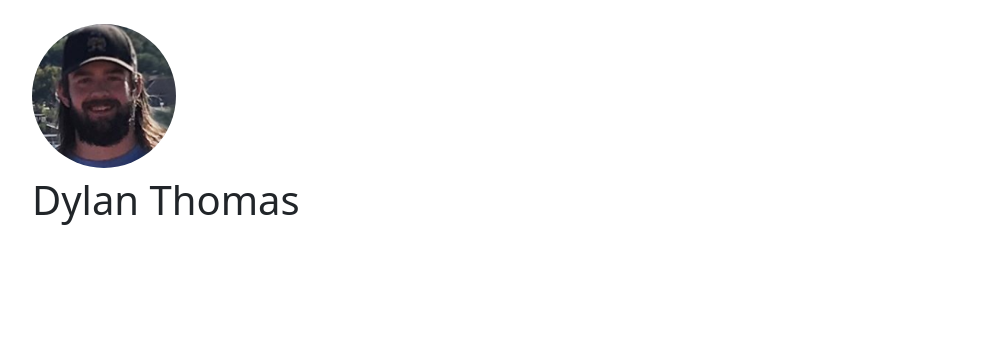
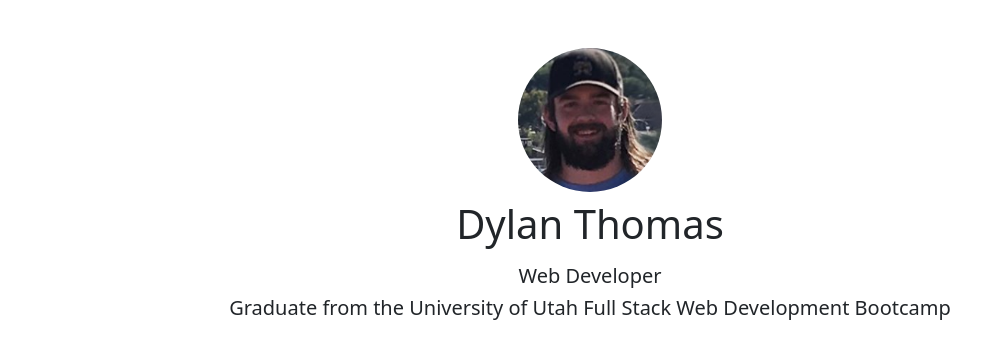
Before and after one commit to thomasdylan/portfolio, a Next.js app: page / in a window 1280 px wide. Shown: the top 358 px of the page, without its empty margins (50-1031 px from the left). Built offline with nearby package versions, Linux system fonts and the light colour scheme.

Commit message:
Added about page

```diff
--- /dev/null
+++ b/components/AvatarDesc.tsx
@@ -0,0 +1,36 @@
+import Avatar from '@mui/material/Avatar'
+import React from 'react'
+import { Container, Row, Col } from "react-bootstrap";
+
+const AvatarDesc = () => {
+  return (
+    <>
+        <Row className='mt-5 pb-2'>
+          <Col className='d-flex justify-content-center'>
+            <Avatar
+              src='/tempAvatar.png'
+              alt='Dylan Thomas'
+              sx={{ width: 144, height: 144 }}
+            />
+          </Col>
+        </Row>
+        <Row className='pb-2'>
+            <Col className='d-flex justify-content-center'>
+              <h1>Dylan Thomas</h1>
+            </Col>
+        </Row>
+        <Row className='d-flex justify-content-center'>
+          <Col className='text-center'>
+            <h5>Web Developer</h5>
+          </Col>
+        </Row>
+        <Row className='d-flex justify-content-center'>
+          <Col className='text-center'>
+            <h5>Graduate from the University of Utah Full Stack Web Development Bootcamp</h5>
+          </Col>
+        </Row>
+    </>
+  )
+}
+
+export default AvatarDesc
--- a/pages/index.tsx
+++ b/pages/index.tsx
@@ -2,6 +2,9 @@ import { Avatar } from '@mui/material'
 import Head from 'next/head'
 import Image from 'next/image'
 import styles from '../styles/Home.module.css'
+
+//Component Imports
+import AvatarDesc from '../components/AvatarDesc'
 
 //React Bootstrap imports
 import { Container, Row, Col } from 'react-bootstrap'
@@ -10,19 +13,8 @@ import { Container, Row, Col } from 'react-bootstrap'
 export default function Home() {
   return (
     <>
-      <Container>
-        <Row className='pt-4 pb-2'>
-          <Col className='my-auto'>
-            <Avatar
-              src='/tempAvatar.png'
-              alt='Dylan Thomas'
-              sx={{ width: 144, height: 144 }}
-            />
-          </Col>
-          </Row>
-          <Row>
-            <h1>Dylan Thomas</h1>
-        </Row>
+      <Container fluid>
+        <AvatarDesc />
       </Container>
     </>
   )
```
Also changed, not shown: pages/about.tsx (added, +27 -0 lines).
